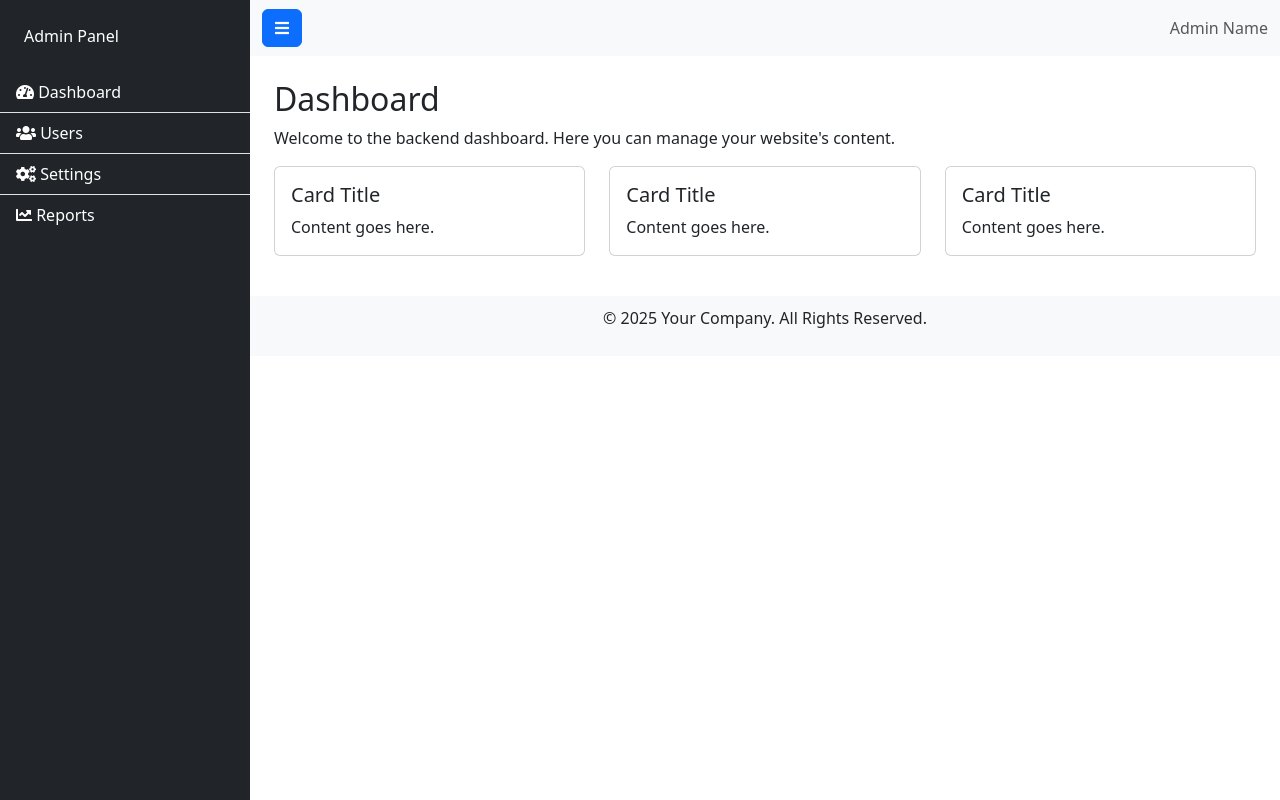
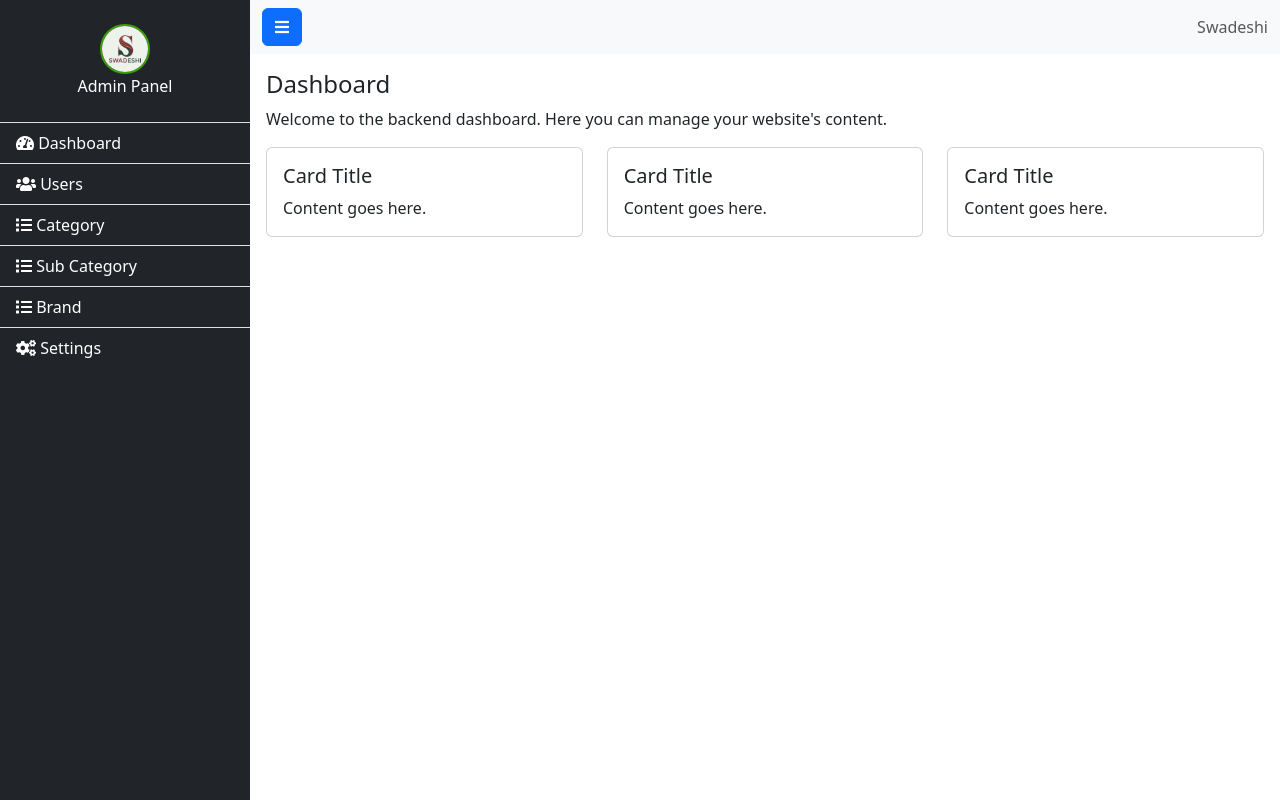
Before and after one commit to tasfia024/swadeshi, a PHP site: page /backend/dashboard.php in a window 1280 px wide. Run offline with PHP 8.4, Linux system fonts and the light colour scheme; some libraries are stand-ins or nearby versions.

Commit message:
admin panel added with menus

```diff
--- a/asset/backend/css/custom.css
+++ b/asset/backend/css/custom.css
@@ -0,0 +1,80 @@
+/* Full height layout */
+html,
+body {
+    height: 100%;
+}
+
+/* Wrapper for Sidebar and Content */
+#wrapper {
+    display: flex;
+    min-height: 100%;
+}
+
+/* Sidebar Styles */
+#sidebar-wrapper {
+    min-height: 100vh;
+    width: 250px;
+    position: fixed;
+    left: 0;
+    top: 0;
+    bottom: 0;
+    background-color: #343a40;
+}
+
+#page-content-wrapper {
+    margin-left: 250px;
+    width: 100%;
+    flex-grow: 1;
+}
+
+.logo-container {
+    text-align: center;
+}
+
+.logo {
+    width: 50px;
+    height: 50px;
+    border: 2px solid rgb(58, 159, 0);
+    border-radius: 100px;
+
+}
+
+/* Footer */
+footer {
+    background-color: #f8f9fa;
+    text-align: center;
+    position: absolute;
+    bottom: 0;
+    /* width: 100%; */
+    text-align: center;
+    padding: 10px;
+}
+
+/* Responsive Sidebar */
+@media (max-width: 767px) {
+    #sidebar-wrapper {
+        display: none;
+    }
+
+    #page-content-wrapper {
+        margin-left: 0;
+    }
+
+    #sidebar-wrapper.active {
+        display: block;
+    }
+
+    .navbar-nav {
+        margin-left: auto;
+    }
+}
+
+.footer {
+    position: absolute;
+    bottom: 0;
+    width: 100%;
+    background: #333;
+    color: white;
+    text-align: center;
+    padding: 10px;
+}
--- a/backend/dashboard.php
+++ b/backend/dashboard.php
@@ -2,8 +2,8 @@
     include 'layout/header.php';
 ?>
     <!-- Content Body -->
-    <div class="container-fluid p-4">
-        <h2>Dashboard</h2>
+    <div class="container-fluid p-3">
+        <h4>Dashboard</h4>
         <p>Welcome to the backend dashboard. Here you can manage your website's content.</p>
 
         <!-- Example Content Cards -->
--- a/backend/layout/footer.php
+++ b/backend/layout/footer.php
@@ -1,7 +1,7 @@
 <!-- Footer -->
-            <footer>
+            <!-- <footer>
                 <p>&copy; 2025 Your Company. All Rights Reserved.</p>
-            </footer>
+            </footer> -->
         </div>
     </div>
     <?php
--- a/backend/layout/header.php
+++ b/backend/layout/header.php
@@ -19,62 +19,9 @@
 
     <!-- Font Awesome 5 (Icons) -->
     <link href="https://cdnjs.cloudflare.com/ajax/libs/font-awesome/5.15.4/css/all.min.css" rel="stylesheet">
-    <link rel="stylesheet" href="asset/backend/css/custom.css">
+    <link rel="stylesheet" href="../asset/backend/css/custom.css">
     <style>
-        /* Full height layout */
-        html,
-        body {
-            height: 100%;
-        }
 
-        /* Wrapper for Sidebar and Content */
-        #wrapper {
-            display: flex;
-            min-height: 100%;
-        }
-
-        /* Sidebar Styles */
-        #sidebar-wrapper {
-            min-height: 100vh;
-            width: 250px;
-            position: fixed;
-            left: 0;
-            top: 0;
-            bottom: 0;
-            background-color: #343a40;
-        }
-
-        #page-content-wrapper {
-            margin-left: 250px;
-            width: 100%;
-            flex-grow: 1;
-        }
-
-        /* Footer */
-        footer {
-            background-color: #f8f9fa;
-            text-align: center;
-            padding: 10px;
-        }
-
-        /* Responsive Sidebar */
-        @media (max-width: 767px) {
-            #sidebar-wrapper {
-                display: none;
-            }
-
-            #page-content-wrapper {
-                margin-left: 0;
-            }
-
-            #sidebar-wrapper.active {
-                display: block;
-            }
-
-            .navbar-nav {
-                margin-left: auto;
-            }
-        }
     </style>
 </head>
 
--- a/backend/layout/navbar.php
+++ b/backend/layout/navbar.php
@@ -3,8 +3,10 @@
         <button class="btn btn-primary" id="menu-toggle">
             <i class="fas fa-bars"></i>
         </button>
-        <span class="navbar-text ms-auto">
-            Admin Name
-        </span>
+        <a href="../index.php" style="text-decoration: none">
+            <span class="navbar-text ms-auto">
+                Swadeshi
+            </span>
+        </a>
     </div>
 </nav>
--- a/backend/layout/sidebar.php
+++ b/backend/layout/sidebar.php
@@ -1,6 +1,13 @@
 <!-- Sidebar -->
 <div class="bg-dark text-white" id="sidebar-wrapper">
-    <div class="sidebar-heading p-4">Admin Panel</div>
+    <div class="sidebar-heading p-4" style="border-bottom: 1px solid #ddd">
+            <div class="logo-container">
+                <img class="logo" src="../asset/img/logo.jpg">
+            </div>
+            <div class="text-center">
+                Admin Panel
+            </div>
+    </div>
     <div class="list-group list-group-flush">
         <a href="dashboard.php" class="list-group-item list-group-item-action bg-dark text-white">
             <i class="fas fa-tachometer-alt"></i> Dashboard
@@ -8,11 +15,25 @@
         <a href="user_list.php" class="list-group-item list-group-item-action bg-dark text-white">
             <i class="fas fa-users"></i> Users
         </a>
+
+        <a href="user_list.php" class="list-group-item list-group-item-action bg-dark text-white">
+            <i class="fas fa-list"></i> Category
+        </a>
+
+        <a href="user_list.php" class="list-group-item list-group-item-action bg-dark text-white">
+            <i class="fas fa-list"></i> Sub Category
+        </a>
+
+        <a href="user_list.php" class="list-group-item list-group-item-action bg-dark text-white">
+            <i class="fas fa-list"></i> Brand
+        </a>
+
         <a href="#" class="list-group-item list-group-item-action bg-dark text-white">
             <i class="fas fa-cogs"></i> Settings
         </a>
-        <a href="#" class="list-group-item list-group-item-action bg-dark text-white">
-            <i class="fas fa-chart-line"></i> Reports
-        </a>
+
+        <!-- <a href="?action=logout" class="list-group-item list-group-item-action bg-dark text-white">
+            <i class="fa fa-power-off"></i> Sign Out
+        </a> -->
     </div>
 </div>
--- a/backend/user_list.php
+++ b/backend/user_list.php
@@ -2,8 +2,8 @@
     include 'layout/header.php';
 ?>
     <!-- Content Body -->
-    <div class="container-fluid p-4">
-        <h3>User List</h3>
+    <div class="container-fluid p-3">
+        <h4>User List</h4>
 
         <!-- Example Content Cards -->
         <div class="row">
```
